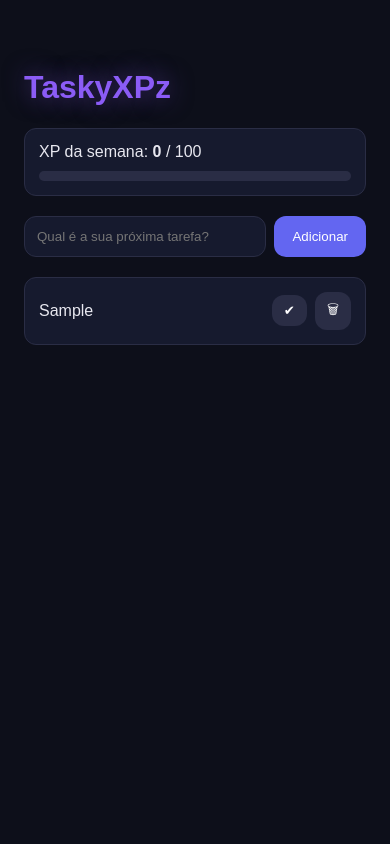
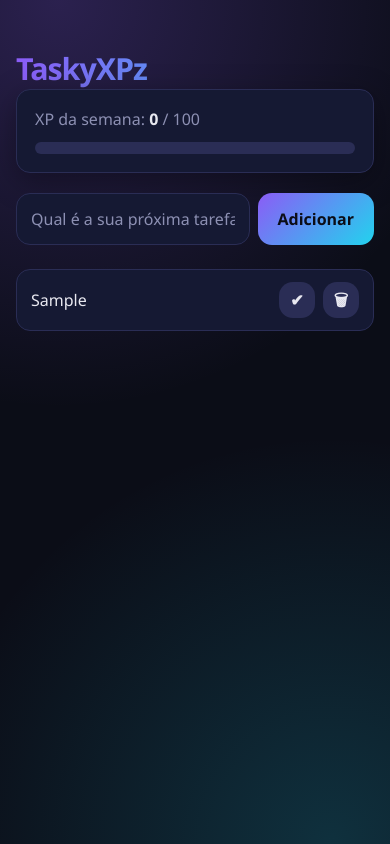
Before and after one commit to mattxcreativework/taskyxpz, a plain HTML site: page index.html in a window 390 px wide. Both pictures are taken after typing "Sample" into the empty fields and a click on the button "Adicionar". Drawn offline with Linux system fonts and the light colour scheme.

Commit message:
Refactor CSS styles and design tokens
Updated design tokens and styles for various elements, including background colors, font settings, and button styles. Adjusted padding and margins for improved layout.

```diff
--- a/style.css
+++ b/style.css
@@ -1,75 +1,96 @@
-/* ===== Tokens de design (cores e medidas) ===== */
+/* ===== Tokens de design ===== */
 :root {
-  --bg: #0d0f1a;
-  --surface: #161a2e;
-  --border: #2a2d45;
+  --bg: #0b0d17;
+  --surface: #151933;
+  --border: #2a2d55;
   --text: #e8e8f0;
+  --muted: #8d90b3;
   --primary: #8b5cf6;
-  --secondary: #6366f1;
+  --secondary: #22d3ee;
   --danger: #ef4444;
-  --radius: 12px;
+  --radius: 14px;
+  --font: "Space Grotesk", "Segoe UI", system-ui, Arial, sans-serif;
 }
 
-/* ===== Base ===== */
+/* Temas: mudam só as cores de destaque */
+:root[data-tema="azul"]  { --primary: #38bdf8; --secondary: #6366f1; }
+:root[data-tema="verde"] { --primary: #34d399; --secondary: #a3e635; }
+:root[data-tema="rosa"]  { --primary: #f472b6; --secondary: #fb923c; }
+
 * {
   box-sizing: border-box;
 }
 
+/* ===== Base ===== */
 body {
-  font-family: Arial, sans-serif;
-  background: var(--bg);
+  margin: 0;
+  min-height: 100vh;
+  font-family: var(--font);
   color: var(--text);
+  background:
+    radial-gradient(circle at 15% 0%, color-mix(in srgb, var(--primary) 25%, transparent), transparent 45%),
+    radial-gradient(circle at 85% 100%, color-mix(in srgb, var(--secondary) 18%, transparent), transparent 45%),
+    var(--bg);
   display: flex;
   justify-content: center;
-  padding: 40px 16px;
+  padding: 48px 16px;
 }
 
 main {
   width: 100%;
-  max-width: 480px;
+  max-width: 520px;
+}
+
+.sr-only {
+  position: absolute;
+  width: 1px;
+  height: 1px;
+  overflow: hidden;
+  clip: rect(0 0 0 0);
+  white-space: nowrap;
+}
+
+/* ===== Topo e temas ===== */
+.topo {
+  display: flex;
+  align-items: center;
+  justify-content: space-between;
+  gap: 12px;
+  margin-bottom: 24px;
 }
 
 h1 {
-  color: var(--primary);
-  text-shadow: 0 0 24px color-mix(in srgb, var(--primary) 50%, transparent);
+  margin: 0;
+  font-size: 2.4rem;
+  letter-spacing: -1px;
+  background: linear-gradient(90deg, var(--primary), var(--secondary));
+  -webkit-background-clip: text;
+  background-clip: text;
+  color: transparent;
 }
 
-/* ===== Botões e campos ===== */
-button {
-  padding: 12px 18px;
-  border: none;
-  border-radius: var(--radius);
-  background: var(--secondary);
-  color: white;
-  cursor: pointer;
-  transition: transform 0.15s, background 0.2s;
+.temas {
+  display: flex;
+  gap: 8px;
 }
 
-button:hover {
-  background: var(--primary);
-  transform: translateY(-2px);
+.tema {
+  width: 24px;
+  height: 24px;
+  padding: 0;
+  border-radius: 50%;
+  border: 2px solid var(--border);
+  box-shadow: none;
 }
 
-input {
-  flex: 1;
-  padding: 12px;
-  border: 1px solid var(--border);
-  border-radius: var(--radius);
-  background: var(--surface);
-  color: white;
-}
+.tema[data-tema="roxo"]  { background: #8b5cf6; }
+.tema[data-tema="azul"]  { background: #38bdf8; }
+.tema[data-tema="verde"] { background: #34d399; }
+.tema[data-tema="rosa"]  { background: #f472b6; }
 
-/* Foco visível para quem usa teclado */
-button:focus-visible,
-input:focus-visible {
-  outline: 2px solid var(--primary);
-  outline-offset: 2px;
-}
-
-.nova-tarefa {
-  display: flex;
-  gap: 8px;
-  margin-bottom: 20px;
+.tema[aria-pressed="true"] {
+  border-color: var(--text);
+  transform: scale(1.15);
 }
 
 /* ===== Caixa de XP ===== */
@@ -77,16 +98,44 @@ input:focus-visible {
   background: var(--surface);
   border: 1px solid var(--border);
   border-radius: var(--radius);
-  padding: 14px;
+  padding: 18px;
   margin-bottom: 20px;
+  box-shadow: 0 8px 30px rgba(0, 0, 0, 0.35);
+}
+
+.xp-linha {
+  display: flex;
+  justify-content: space-between;
+  align-items: baseline;
+  margin-bottom: 10px;
+}
+
+.nivel {
+  font-size: 1.1rem;
+  color: var(--muted);
+}
+
+.nivel strong {
+  font-size: 2rem;
+  color: var(--primary);
+}
+
+.xp-total {
+  color: var(--muted);
+  font-size: 0.9rem;
 }
 
 .xp-box p {
-  margin: 0 0 10px;
+  margin: 0 0 12px;
+  color: var(--muted);
+}
+
+.xp-box p strong {
+  color: var(--text);
 }
 
 .barra {
-  height: 10px;
+  height: 12px;
   background: var(--border);
   border-radius: 999px;
   overflow: hidden;
@@ -97,13 +146,60 @@ input:focus-visible {
   width: 0%;
   background: linear-gradient(90deg, var(--primary), var(--secondary));
   border-radius: 999px;
-  transition: width 0.4s;
+  box-shadow: 0 0 14px var(--primary);
+  transition: width 0.5s ease;
+}
+
+/* ===== Campo e botões ===== */
+.nova-tarefa {
+  display: flex;
+  gap: 8px;
+  margin-bottom: 24px;
+}
+
+input {
+  flex: 1;
+  min-width: 0;
+  padding: 14px;
+  border: 1px solid var(--border);
+  border-radius: var(--radius);
+  background: var(--surface);
+  color: var(--text);
+  font: inherit;
+}
+
+input::placeholder {
+  color: var(--muted);
+}
+
+button {
+  padding: 14px 20px;
+  border: none;
+  border-radius: var(--radius);
+  background: linear-gradient(135deg, var(--primary), var(--secondary));
+  color: #0b0d17;
+  font: inherit;
+  font-weight: 700;
+  cursor: pointer;
+  transition: transform 0.15s, box-shadow 0.2s;
+}
+
+button:hover {
+  transform: translateY(-2px);
+  box-shadow: 0 6px 20px color-mix(in srgb, var(--primary) 45%, transparent);
+}
+
+button:focus-visible,
+input:focus-visible {
+  outline: 2px solid var(--secondary);
+  outline-offset: 2px;
 }
 
 /* ===== Lista de tarefas ===== */
 ul {
   list-style: none;
   padding: 0;
+  margin: 0;
 }
 
 li {
@@ -111,8 +207,8 @@ li {
   align-items: center;
   gap: 8px;
   background: var(--surface);
-  padding: 14px;
-  margin-bottom: 8px;
+  padding: 12px 14px;
+  margin-bottom: 10px;
   border: 1px solid var(--border);
   border-radius: var(--radius);
   transition: transform 0.2s, border-color 0.2s;
@@ -125,21 +221,60 @@ li:hover {
 
 li span {
   flex: 1;
+  overflow-wrap: anywhere;
 }
 
 li button {
-  padding: 8px 12px;
+  width: 36px;
+  height: 36px;
+  padding: 0;
   background: var(--border);
+  color: var(--text);
+  font-size: 1rem;
+  line-height: 1;
 }
 
-li button:last-child:hover {
+li button:hover {
+  background: var(--primary);
+  color: #0b0d17;
+  box-shadow: none;
+}
+
+li button.excluir:hover {
   background: var(--danger);
+  color: white;
 }
 
 li.concluida {
-  opacity: 0.5;
+  opacity: 0.55;
 }
 
 li.concluida span {
   text-decoration: line-through;
 }
+
+li.vazio {
+  justify-content: center;
+  text-align: center;
+  color: var(--muted);
+  border-style: dashed;
+  padding: 28px 16px;
+}
+
+li.vazio:hover {
+  transform: none;
+  border-color: var(--border);
+}
+
+/* ===== Celular e movimento reduzido ===== */
+@media (max-width: 480px) {
+  h1 {
+    font-size: 1.9rem;
+  }
+}
+
+@media (prefers-reduced-motion: reduce) {
+  * {
+    transition: none !important;
+  }
+}
```
